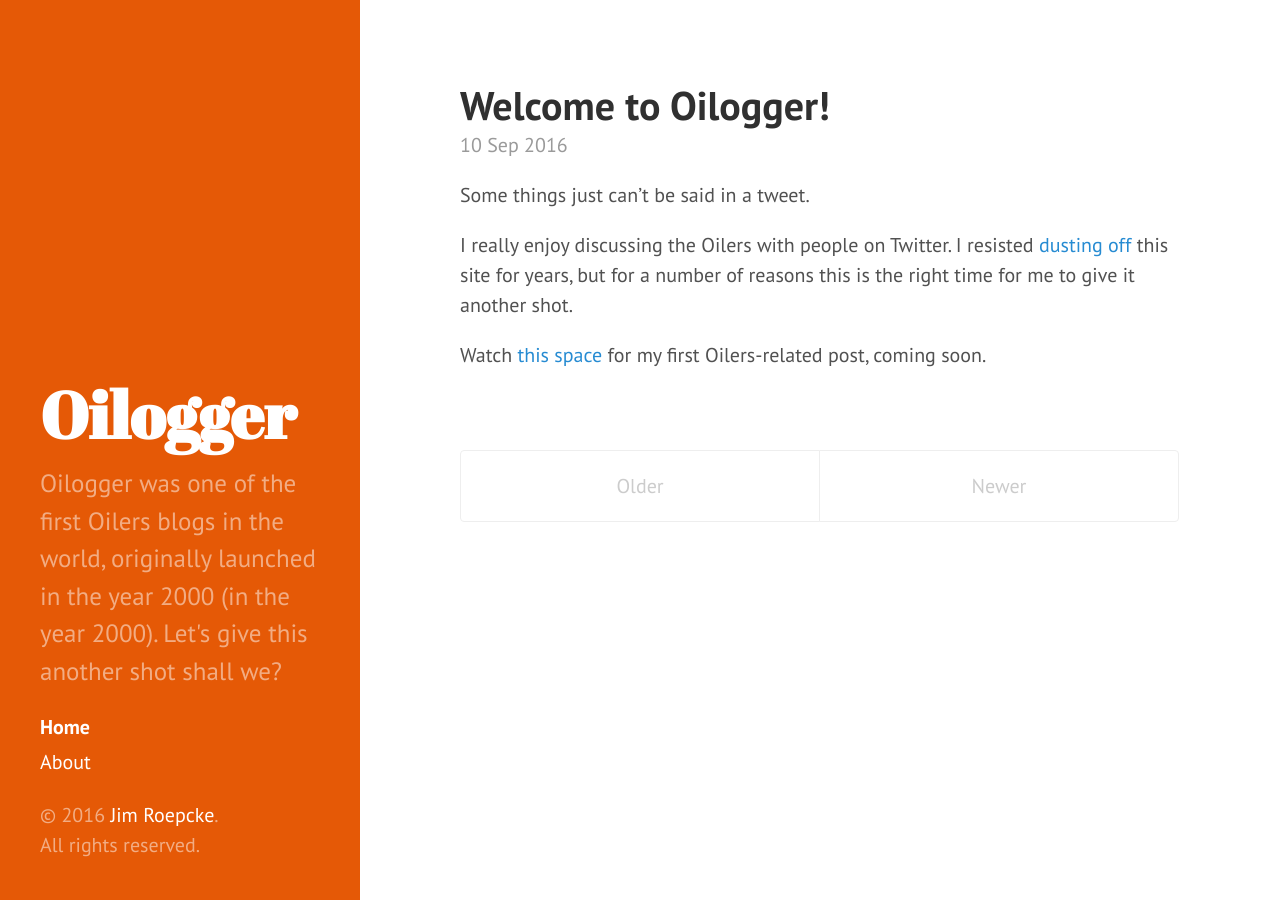
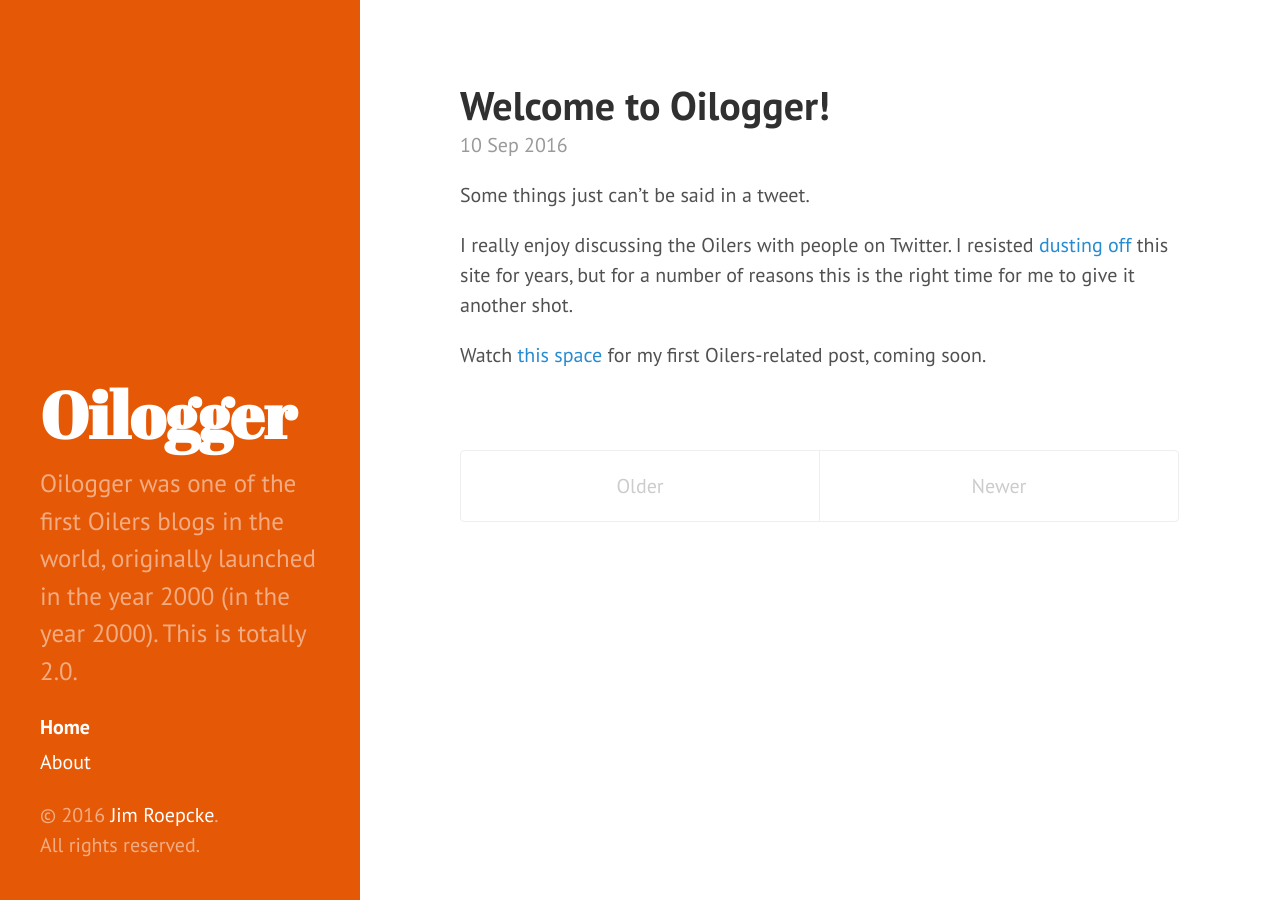
Before and after one commit to oilogger/oilogger.github.io, a Jekyll site: the page built from index.html, in a window 1280 px wide. Built offline with Jekyll 4.4.1, drawn with Linux system fonts in a browser that asks for light colours; Markdown is read by kramdown in place of the engine named in the settings; the list of posts is cut into pages by our own code.

Commit message:
totally 2.0

```diff
--- a/_config.yml
+++ b/_config.yml
@@ -17,7 +17,7 @@
 title: Oilogger
 email: oilogger@roepcke.com
 tagline: "Jim Roepcke's Oilers blog"
-description: "Oilogger was one of the first Oilers blogs in the world, originally launched in the year 2000 (in the year 2000). Let's give this another shot shall we?"
+description: "Oilogger was one of the first Oilers blogs in the world, originally launched in the year 2000 (in the year 2000). This is totally 2.0."
 
 url: http://oilogger.com
 baseurl: /
@@ -32,7 +32,6 @@
 theme: minima
 
 # Dependencies
-markdown:         redcarpet
 highlighter:      pygments
 
 # Permalinks
```
